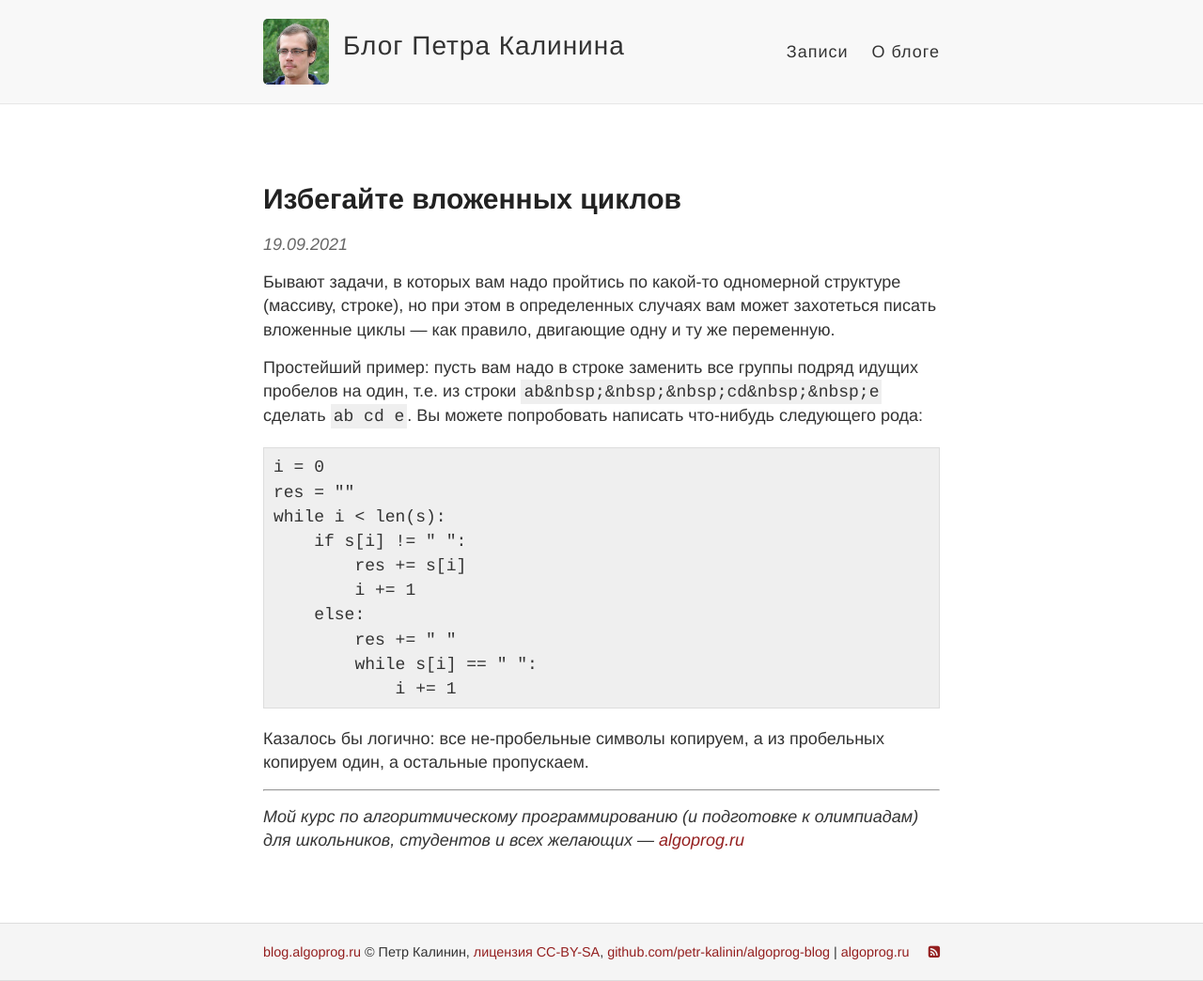
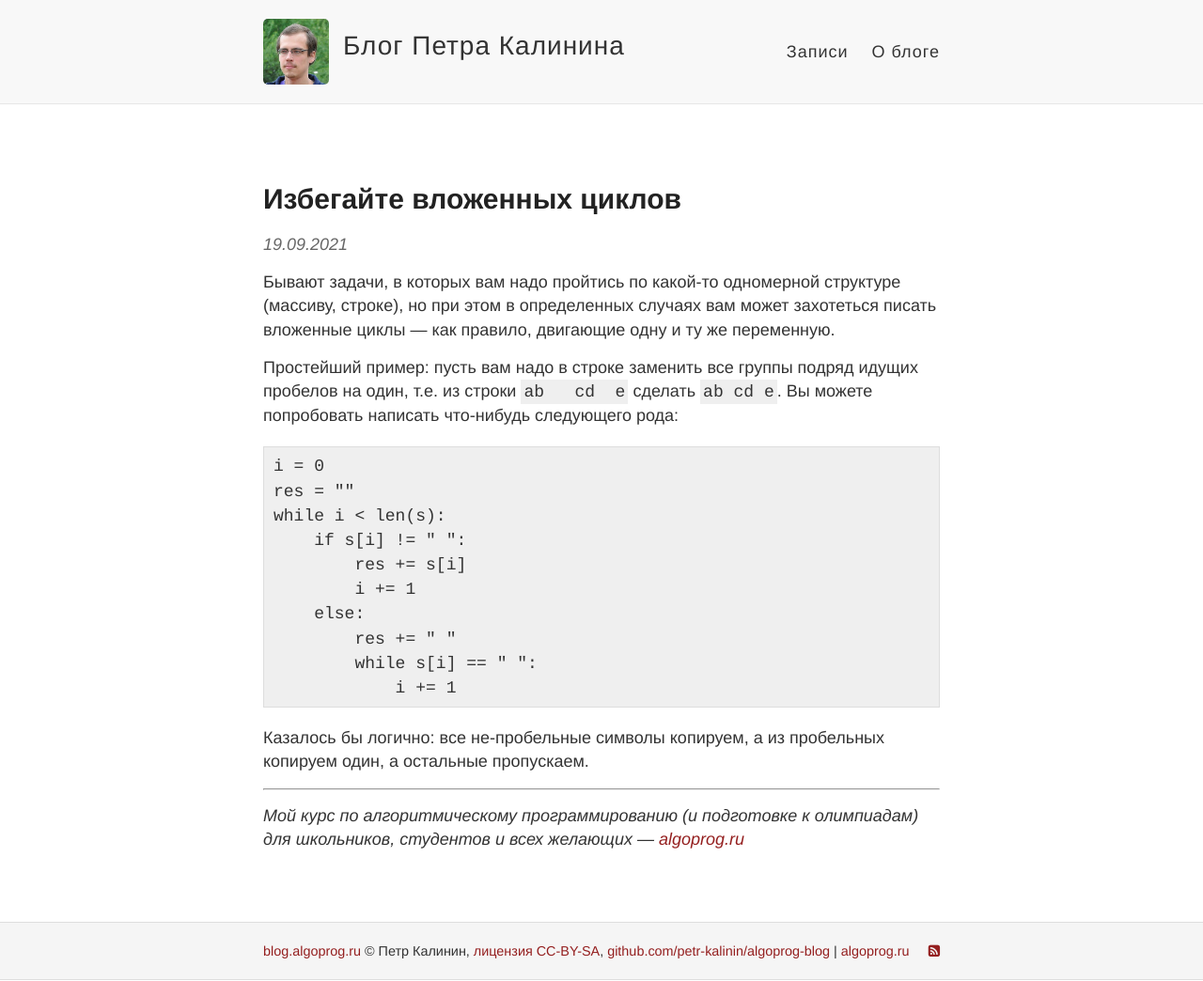
Before and after one commit to petr-kalinin/algoprog-blog, a Jekyll site: the page built from _posts/2021-09-19-inner-loops.md, in a window 1280 px wide. Shown: the whole page at 94% size. Built offline with Jekyll 4.4.1, drawn with Linux system fonts in a browser that asks for light colours; part of the change alters nothing that is shown.

Commit message:
Update 2021-09-19-inner-loops.md

```diff
--- a/_posts/2021-09-19-inner-loops.md
+++ b/_posts/2021-09-19-inner-loops.md
@@ -6,7 +6,7 @@ title: Избегайте вложенных циклов
 Бывают задачи, в которых вам надо пройтись по какой-то одномерной структуре (массиву, строке), но при этом в определенных случаях вам может захотеться писать
 вложенные циклы — как правило, двигающие одну и ту же переменную.
 
-Простейший пример: пусть вам надо в строке заменить все группы подряд идущих пробелов на один, т.е. из строки `ab&nbsp;&nbsp;&nbsp;cd&nbsp;&nbsp;e` сделать `ab cd e`.
+Простейший пример: пусть вам надо в строке заменить все группы подряд идущих пробелов на один, т.е. из строки `ab   cd  e` сделать `ab cd e`.
 Вы можете попробовать написать что-нибудь следующего рода:
 
     i = 0
```
